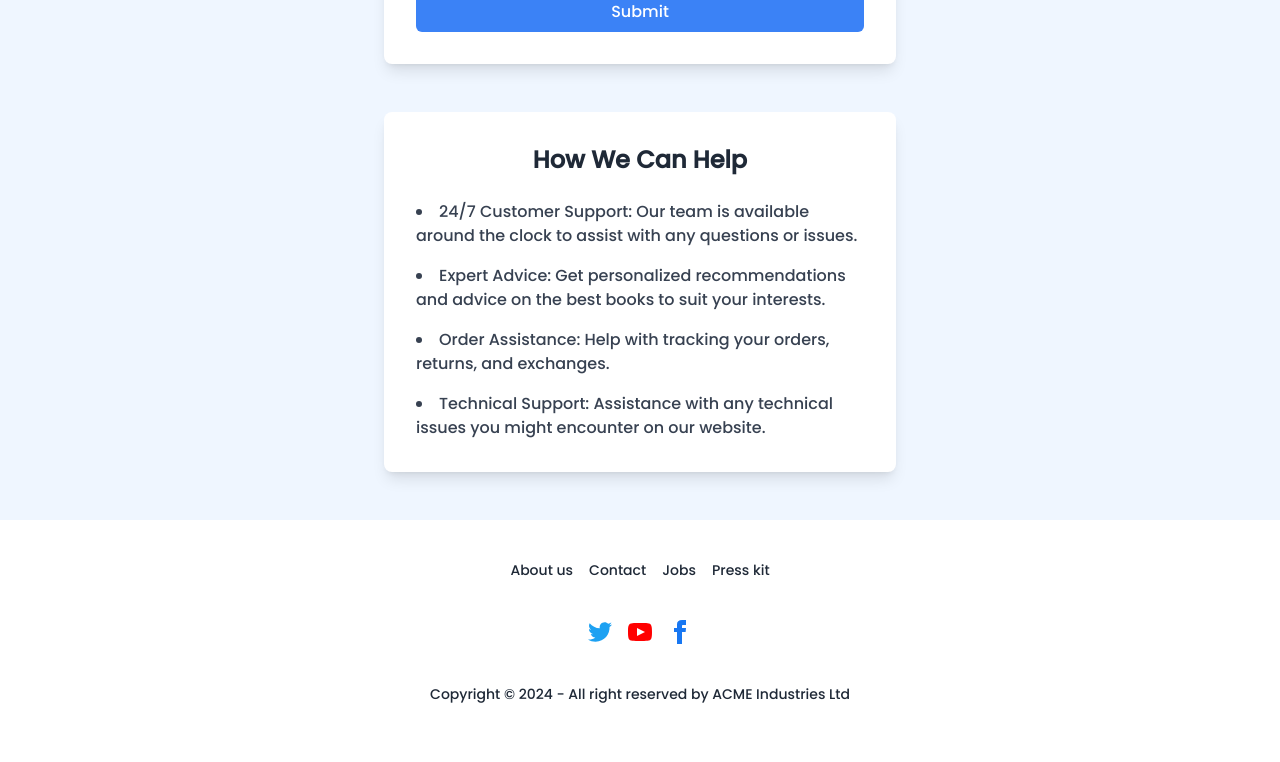
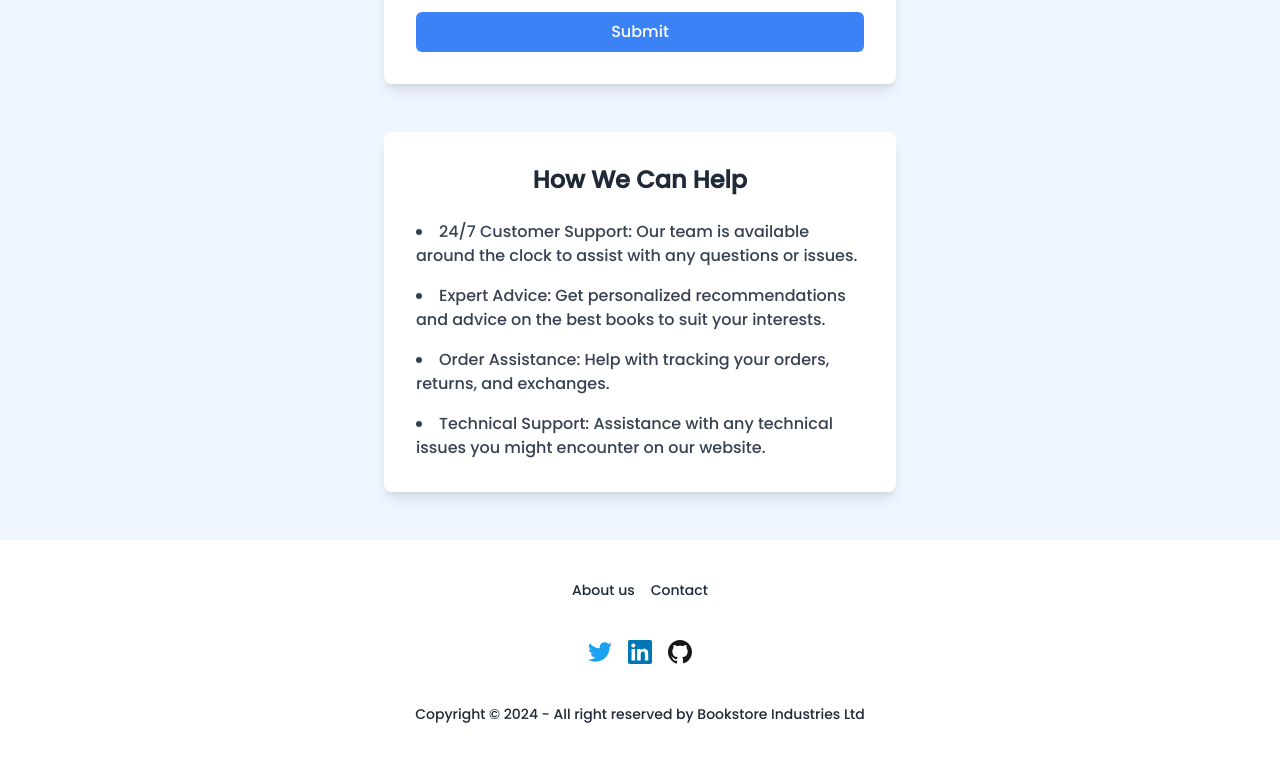
Before and after one commit to dhruvjain-github/Bookstore, a React (Vite) app in the folder Frontend/: page /contact in a window 1280 px wide. Shown: the part 598-1360 px from the top of the page. Built offline with nearby package versions, Linux system fonts and the light colour scheme.

Commit message:
footer updated

```diff
--- a/Frontend/src/components/Cards.jsx
+++ b/Frontend/src/components/Cards.jsx
@@ -4,7 +4,7 @@ import { Link } from 'react-router-dom';
 const Cards = ({ item }) => {
     return (
         <div className="p-4 mt-5 my-3">
-            <div className="card bg-base-100 md:w-96 shadow-xl md:h-120 w-90 hover:cursor-pointer transform transition-transform duration-300 hover:scale-105 dark:bg-slate-800 dark:text-white">
+            <div className="card bg-base-100 md:w-96 shadow-xl md:h-110 w-80 hover:cursor-pointer transform transition-transform duration-300 hover:scale-105 dark:bg-slate-800 dark:text-white">
                 <figure className="h-70 w-full overflow-hidden">
                     <img
                         src={item.image}
--- a/Frontend/src/components/Contactus.jsx
+++ b/Frontend/src/components/Contactus.jsx
@@ -8,7 +8,7 @@ function Contact() {
             <Navbar className="bg-white shadow-md" />
             <div className="min-h-screen bg-blue-50 flex flex-col items-center py-12 px-4">
                 {/* Hero Section */}
-                <section className="text-center mb-12">
+                <section className="text-center mb-12 mt-5">
                     <h1 className="text-4xl font-bold text-gray-800">Get in Touch</h1>
                     <p className="text-lg text-gray-600 mt-2">
                         We're here to assist you with any questions or concerns. Reach out to us and we’ll get back to you as soon as possible.
--- a/Frontend/src/components/Footer.jsx
+++ b/Frontend/src/components/Footer.jsx
@@ -1,18 +1,17 @@
 import React from 'react';
+import { Link } from 'react-router-dom';
 
 function Footer() {
   return (
     <div>
-      <footer className="footer footer-center text-base-content rounded p-10  dark:bg-slate-950 dark:text-white">
+      <footer className="footer footer-center text-base-content rounded p-10 dark:bg-slate-950 dark:text-white">
         <nav className="grid grid-flow-col gap-4">
-          <a className="link link-hover">About us</a>
-          <a className="link link-hover">Contact</a>
-          <a className="link link-hover">Jobs</a>
-          <a className="link link-hover">Press kit</a>
+          <Link to="/about" className="link link-hover">About us</Link>
+          <Link to="/contact" className="link link-hover">Contact</Link>
         </nav>
         <nav>
           <div className="grid grid-flow-col gap-4">
-            <a href="https://twitter.com">
+            <a href="https://x.com/Dhruvjain_tweet?t=sll6dlg83k4Ue3VafZsoPg&s=08" target="_blank" rel="noopener noreferrer">
               <svg
                 xmlns="http://www.w3.org/2000/svg"
                 width="24"
@@ -21,11 +20,11 @@ function Footer() {
                 className="fill-current">
                 <path
                   d="M24 4.557c-.883.392-1.832.656-2.828.775 1.017-.609 1.798-1.574 2.165-2.724-.951.564-2.005.974-3.127 1.195-.897-.957-2.178-1.555-3.594-1.555-3.179 0-5.515 2.966-4.797 6.045-4.091-.205-7.719-2.165-10.148-5.144-1.29 2.213-.669 5.108 1.523 6.574-.806-.026-1.566-.247-2.229-.616-.054 2.281 1.581 4.415 3.949 4.89-.693.188-1.452.232-2.224.084.626 1.956 2.444 3.379 4.6 3.419-2.07 1.623-4.678 2.348-7.29 2.04 2.179 1.397 4.768 2.212 7.548 2.212 9.142 0 14.307-7.721 13.995-14.646.962-.695 1.797-1.562 2.457-2.549z"
-                  fill="#1DA1F2" // Twitter blue color
-                ></path>
+                  fill="#1DA1F2"></path>
               </svg>
             </a>
-            <a href="https://youtube.com">
+
+            <a href="https://www.linkedin.com/in/dhruv-jain-714434255?utm_source=share&utm_campaign=share_via&utm_content=profile&utm_medium=android_app" target="_blank" rel="noopener noreferrer">
               <svg
                 xmlns="http://www.w3.org/2000/svg"
                 width="24"
@@ -33,12 +32,14 @@ function Footer() {
                 viewBox="0 0 24 24"
                 className="fill-current">
                 <path
-                  d="M19.615 3.184c-3.604-.246-11.631-.245-15.23 0-3.897.266-4.356 2.62-4.385 8.816.029 6.185.484 8.549 4.385 8.816 3.6.245 11.626.246 15.23 0 3.897-.266 4.356-2.62 4.385-8.816-.029-6.185-.484-8.549-4.385-8.816zm-10.615 12.816v-8l8 3.993-8 4.007z"
-                  fill="#FF0000" // YouTube red color
+                  d="M22.23 0H1.77C.79 0 0 .77 0 1.72v20.56C0 23.23.79 24 1.77 24h20.46c.98 0 1.77-.77 1.77-1.72V1.72C24 .77 23.21 0 22.23 0zM7.09 20.44H3.56V9h3.53v11.44zM5.32 7.6a2.06 2.06 0 1 1 0-4.13 2.06 2.06 0 0 1 0 4.13zM20.44 20.44h-3.53v-5.86c0-1.4-.03-3.2-1.95-3.2-1.95 0-2.25 1.52-2.25 3.1v5.96h-3.53V9h3.39v1.56h.05c.47-.89 1.63-1.84 3.35-1.84 3.58 0 4.24 2.36 4.24 5.44v6.28z"
+                  fill="#0077B5"  // LinkedIn blue color
                 ></path>
               </svg>
+
             </a>
-            <a href="https://facebook.com">
+            {/* GitHub Icon */}
+            <a href="https://github.com/dhruvjain-github" target="_blank" rel="noopener noreferrer">
               <svg
                 xmlns="http://www.w3.org/2000/svg"
                 width="24"
@@ -46,15 +47,14 @@ function Footer() {
                 viewBox="0 0 24 24"
                 className="fill-current">
                 <path
-                  d="M9 8h-3v4h3v12h5v-12h3.642l.358-4h-4v-1.667c0-.955.192-1.333 1.115-1.333h2.885v-5h-3.808c-3.596 0-5.192 1.583-5.192 4.615v3.385z"
-                  fill="#1877F2" // Facebook blue color
-                ></path>
+                  d="M12 0C5.37 0 0 5.37 0 12c0 5.3 3.438 9.8 8.205 11.387.6.113.82-.263.82-.583 0-.29-.01-1.06-.015-2.08-3.338.724-4.042-1.61-4.042-1.61-.546-1.387-1.334-1.755-1.334-1.755-1.09-.744.083-.73.083-.73 1.203.085 1.836 1.235 1.836 1.235 1.07 1.834 2.805 1.305 3.492.998.108-.774.418-1.305.762-1.605-2.665-.305-5.467-1.335-5.467-5.933 0-1.31.47-2.383 1.235-3.223-.123-.305-.535-1.533.118-3.195 0 0 1.008-.322 3.305 1.23.957-.266 1.983-.398 3.005-.403 1.022.005 2.048.137 3.006.403 2.294-1.552 3.3-1.23 3.3-1.23.656 1.662.244 2.89.12 3.195.77.84 1.234 1.913 1.234 3.223 0 4.61-2.807 5.625-5.478 5.922.43.37.816 1.103.816 2.22 0 1.604-.014 2.896-.014 3.287 0 .322.217.699.825.58C20.565 21.8 24 17.3 24 12c0-6.63-5.37-12-12-12z"
+                  fill="#181717"></path>
               </svg>
             </a>
           </div>
         </nav>
         <aside>
-          <p>Copyright © {new Date().getFullYear()} - All right reserved by ACME Industries Ltd</p>
+          <p>Copyright © {new Date().getFullYear()} - All right reserved by Bookstore Industries Ltd</p>
         </aside>
       </footer>
     </div>
```
Also changed, not shown: 1 other file (tests, documents, lock files or other folders).
